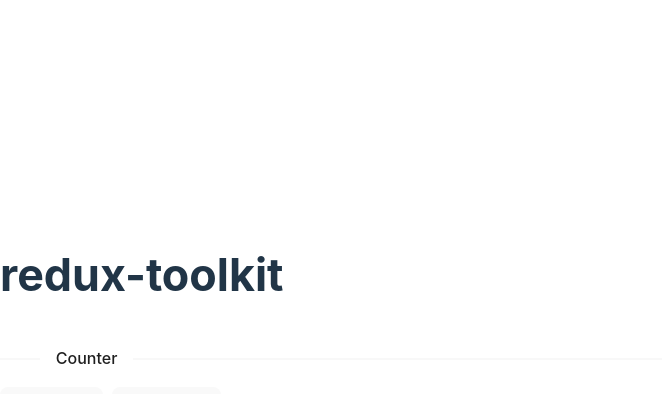
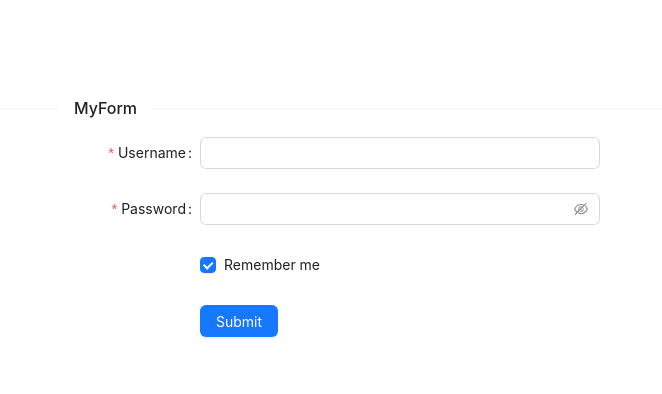
Before and after one commit to taraswww777/pet-react-vite, a React (Vite) app: page / in a window 1280 px wide. Shown: the top 394 px of the page, without its empty margins (0-662 px from the left). Built offline with nearby package versions, Linux system fonts and the light colour scheme; no server answers.

Commit message:
MyForm default

```diff
--- a/src/app/App.tsx
+++ b/src/app/App.tsx
@@ -3,11 +3,16 @@
 import {Pokemon} from '../components/Pokemon.tsx';
 import {Posts} from '../components/Posts.tsx';
 import {AppLoader} from './AppLoader.tsx';
+import {MyForm} from '../components/MyForm';
 
 export function App() {
   return (
     <AppLoader>
       <Row gutter={16}>
+        <Col span={24}>
+          <Divider orientation="left">MyForm</Divider>
+          <MyForm />
+        </Col>
         <Col span={24}>
           <h1>redux-toolkit</h1>
         </Col>
--- /dev/null
+++ b/src/components/MyForm/MyForm.tsx
@@ -0,0 +1,60 @@
+import { Button, Checkbox, Form, Input } from 'antd';
+
+const onFinish = (values: any) => {
+  console.log('Success:', values);
+};
+
+const onFinishFailed = (errorInfo: any) => {
+  console.log('Failed:', errorInfo);
+};
+
+type FieldType = {
+  username?: string;
+  password?: string;
+  remember?: string;
+};
+
+export const MyForm = () => {
+  return (
+    <Form
+      name="basic"
+      labelCol={{span: 8}}
+      wrapperCol={{span: 16}}
+      style={{maxWidth: 600}}
+      initialValues={{remember: true}}
+      onFinish={onFinish}
+      onFinishFailed={onFinishFailed}
+      autoComplete="off"
+    >
+      <Form.Item<FieldType>
+        label="Username"
+        name="username"
+        rules={[{required: true, message: 'Please input your username!'}]}
+      >
+        <Input />
+      </Form.Item>
+
+      <Form.Item<FieldType>
+        label="Password"
+        name="password"
+        rules={[{required: true, message: 'Please input your password!'}]}
+      >
+        <Input.Password />
+      </Form.Item>
+
+      <Form.Item<FieldType>
+        name="remember"
+        valuePropName="checked"
+        wrapperCol={{offset: 8, span: 16}}
+      >
+        <Checkbox>Remember me</Checkbox>
+      </Form.Item>
+
+      <Form.Item wrapperCol={{offset: 8, span: 16}}>
+        <Button type="primary" htmlType="submit">
+          Submit
+        </Button>
+      </Form.Item>
+    </Form>
+  )
+}
--- /dev/null
+++ b/src/components/MyForm/index.ts
@@ -0,0 +1 @@
+export {MyForm} from './MyForm';
```
